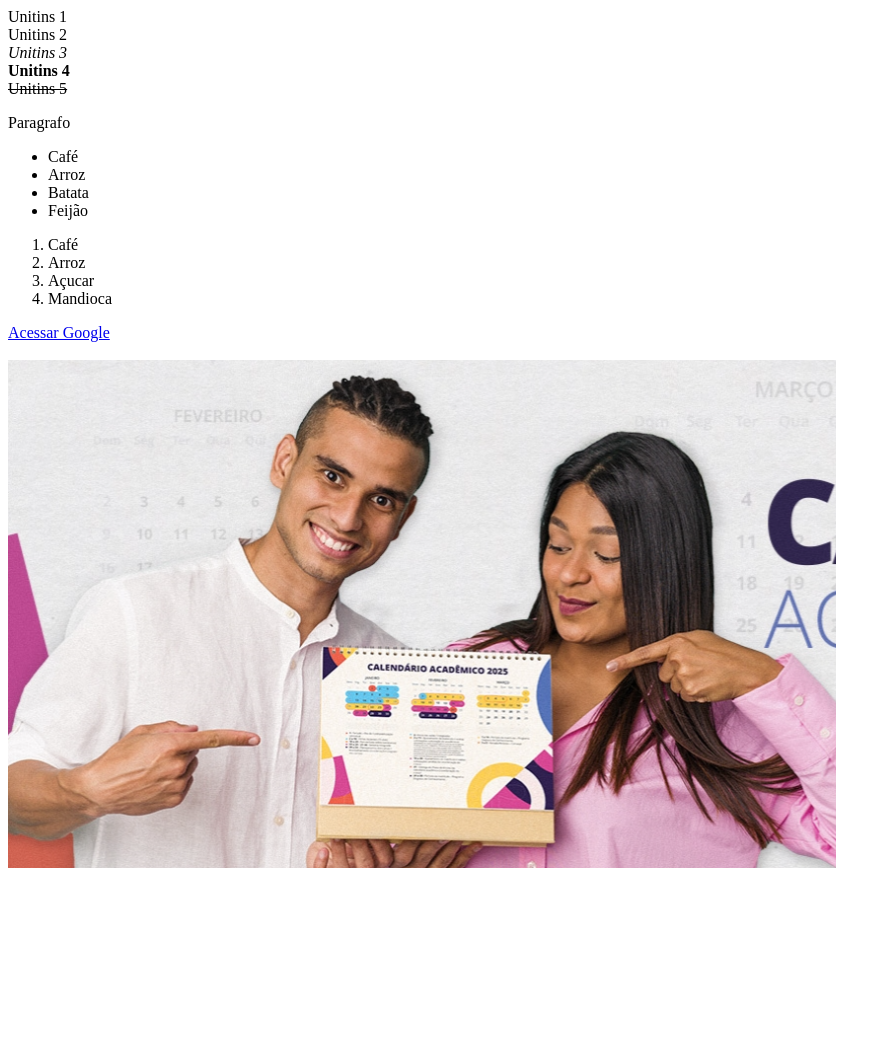
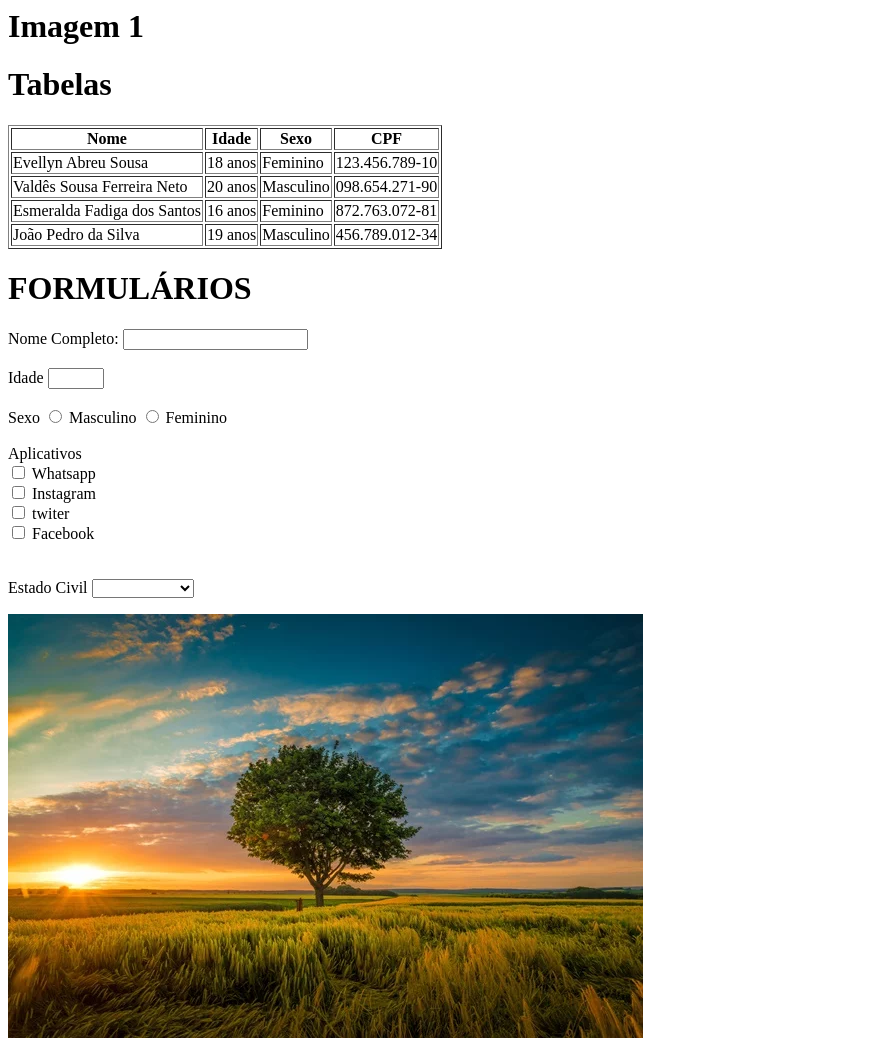
Before and after one commit to Evellynab/Aula1, a plain HTML site: page index.html in a window 1280 px wide. Shown: the top 1041 px of the page, without its empty margins (0-891 px from the left). Before the commit the page ends 876 px from the top, so only its background shows below. Drawn offline with Linux system fonts and the light colour scheme.

Commit message:
Add files via upload

```diff
--- a/index.html
+++ b/index.html
@@ -1,33 +1,81 @@
-
 <html>
     <head>
-        <title>Untins 2025.01</title>
+        <title> Aula 03 / evellyn </title>
     </head>
     <body>
-        <!-- Exemplo de comentarios -->
-         Unitins 1 <br> <!-- a tag <br> quebra a linha -->
-         Unitins 2 <br>
-         <i> Unitins 3 </i> <br>
-         <b> Unitins 4 </b> <br>
-         <s> Unitins 5 </s>
+        <h1> Imagem 1 </h1>
+        <h1>Tabelas</h1>
+        <table border="1"
+        <th>
+            <th>Nome</th>
+                <th>Idade</th>
+                <th>Sexo</th>
+                <th>CPF</th>
+        </th>
+            <tr>
+                <td>Evellyn Abreu Sousa</td>
+                <td>18 anos</td>
+                <td>Feminino</td>
+                <td>123.456.789-10</td>
+            </tr>
+            <tr>
+                <td>Valdês Sousa Ferreira Neto</td>
+                <td>20 anos</td>
+                <td>Masculino</td>
+                <td>098.654.271-90</td>
+            </tr>
+            <tr>
+                <td>Esmeralda Fadiga dos Santos</td>
+                <td>16 anos</td>
+                <td>Feminino</td>
+                <td>872.763.072-81</td>
+            </tr>
+            <tr>
+                <td>João Pedro da Silva</td>
+                <td>19 anos</td>
+                <td>Masculino</td>
+                <td>456.789.012-34</td>
+            </tr>
+        </table>
+        <h1> FORMULÁRIOS</h1>
+        <form>
+            <label>Nome Completo:</label>
+            <input Type="text">
+            <br><br>
+            <label>Idade</label>
+            <input type="number" min="0" max="60">
+            <br><br>
+            <label>Sexo</label>
+            <input Type="radio" name="campoSexo" value="M"> Masculino
+            <input Type="radio" name="campoSexo" value="F"> Feminino
+            <br><br>
+            <label>Aplicativos</label> <br>
+            <input Type="checkbox" name="campoWhatsapp"> Whatsapp<br>
+            <input Type="checkbox" name="campoInstagram"> Instagram<br>
+            <input Type="checkbox" name="campotwiter"> twiter<br>
+            <input Type="checkbox" name="campoFacebook"> Facebook<br>
+            <br><br>
+            <label>Estado Civil</label>
+            <select name="campoEstadoCivil">
+                <option></option>
+                <option>Solteiro(a)</opition>
+                <option>Casado(a)</option>
+                <option>Divorciado(a)</option>
+                <option>Viuvo(a)</option>
+            </select>
+        </form>
+        <img src="Paisagem-1.webp" title="Paisagem na Africa" alt="Paisagem na Africa">
+        <figure>
+            <img src="mustang-ford-novo-699x393.jpg" title="Mustang Ford" alt="Mustang Ford">
+            <figcaption>Meu caro dos sonhos</figcaption>
+        </figure>
 
-         <p>Paragrafo</p>
-         <ul>
-            <li> Café</li>
-            <li> Arroz</li>
-            <li> Batata</li>
-            <li> Feijão</li>
-         </ul>
-         <ol>
-            <li> Café</li>
-            <li> Arroz</li>
-            <li> Açucar</li>
-            <li> Mandioca</li>
-         </ol>
-         <a href="https://google.com"> Acessar Google</a >
-         <br> <br>
-         <img src="foto.png">
-
-    </body>
-
-</html>
+        <h1>Video das ondas</h1>
+        <video width="500" height="200" controls>
+            <source src="Ondasvideo.mp4">
+        </video>
+        <iframe width="560" height="315" src="https://www.youtube.com/embed/u6PV-yNidbY?si=yPAjaGVc_8nGTs-p"
+         title="YouTube video player" frameborder="0" allow="accelerometer; autoplay; clipboard-write; encrypted-media; gyroscope; picture-in-picture; web-share"
+          referrerpolicy="strict-origin-when-cross-origin"
+           allowfullscreen>
+        </iframe>
```
Also changed, not shown: site.html (added, +26 -0 lines), Paisagem-1.webp (added), mustang-ford-novo-699x393.jpg (added).
